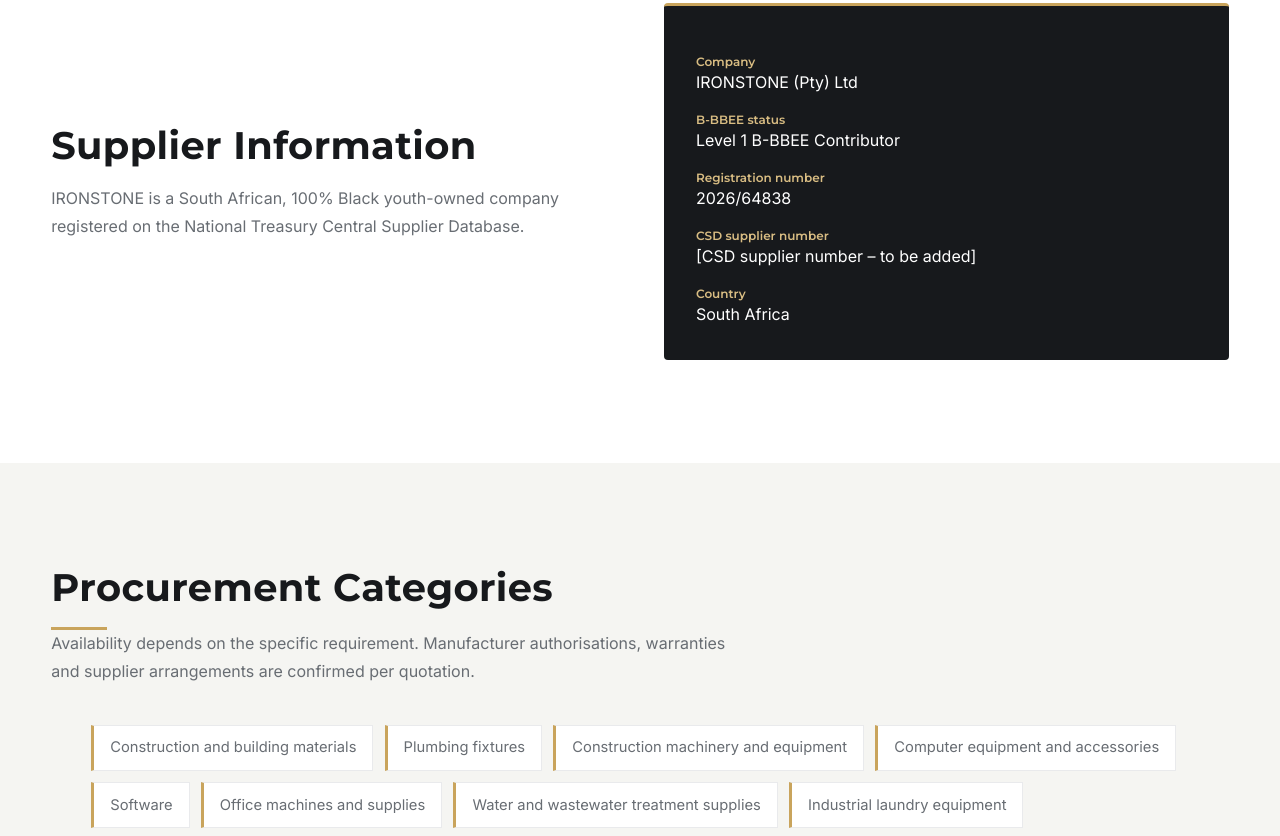
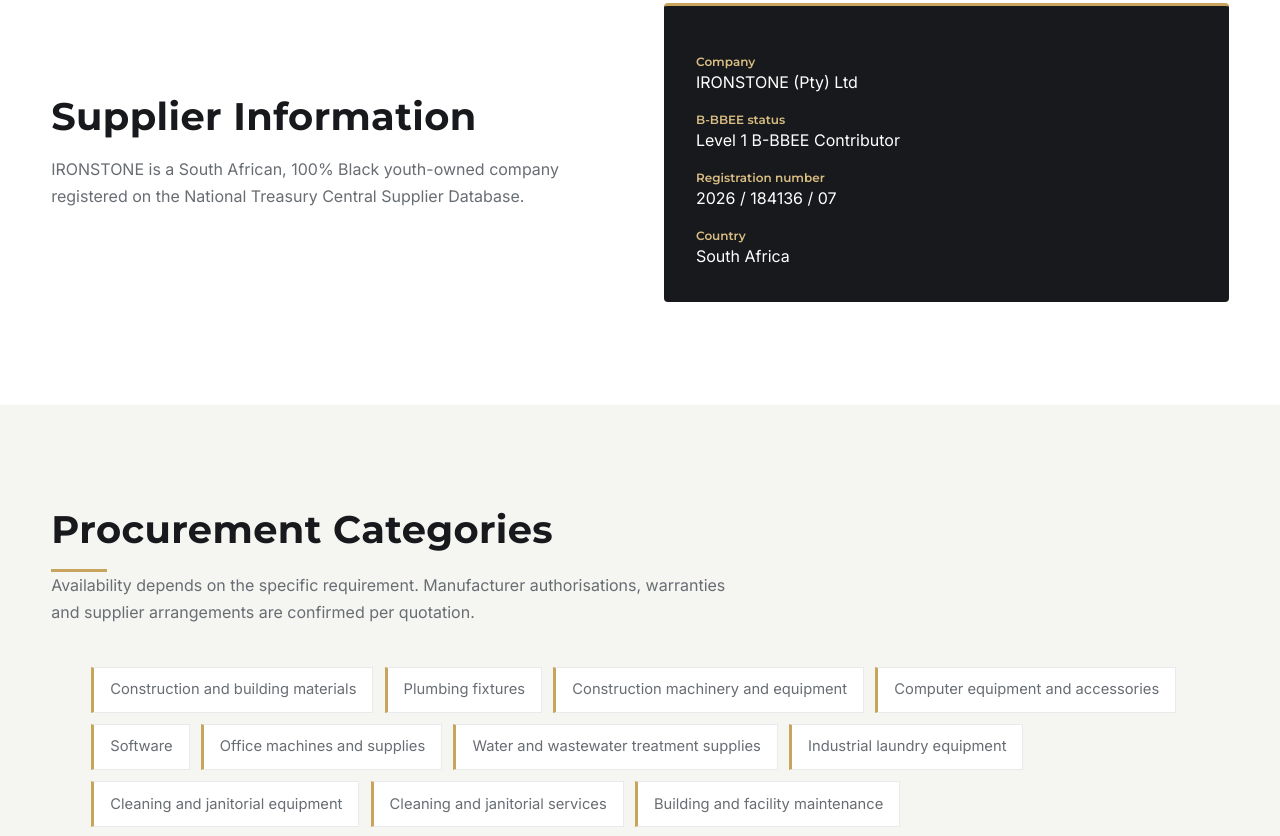
Before and after one commit to BaphethuxoloMnisi/ironstone-website, a plain HTML site: page procurement.html in a window 1280 px wide. Shown: the part 709-1545 px from the top of the page. Drawn offline with Linux system fonts and the light colour scheme.

Commit message:
Update IRONSTONE corporate website

```diff
--- a/js/config.js
+++ b/js/config.js
@@ -6,15 +6,15 @@
 
 const CFG = {
   name: "IRONSTONE (Pty) Ltd",
-  reg: "2026/64838",
+  reg: "2026 / 184136 / 07",
   bbbee: "Level 1 B-BBEE Contributor",
   email: "siyabulelankosi32@gmail.com",
   phone: "072 927 7913",
   tel: "+27729277913",
   web: "www.ironstoneholdings.co.za",
-  address: "[Business address – to be confirmed]",
+  address: "Carolina Silobela",
   region: "South Africa",
-  csd: "[CSD supplier number – to be added]",
+  /*csd: "[CSD supplier number – to be added]",*/
   whatsapp: "", // e.g. "27729277913" once verified
   social: { linkedin: "", facebook: "", instagram: "" },
 };
--- a/procurement.html
+++ b/procurement.html
@@ -76,8 +76,8 @@
               <dd data-cfg="bbbee"></dd>
               <dt>Registration number</dt>
               <dd data-cfg="reg"></dd>
-              <dt>CSD supplier number</dt>
-              <dd data-cfg="csd"></dd>
+              <!--<dt>CSD supplier number</dt>
+              <dd data-cfg="csd"></dd>-->
               <dt>Country</dt>
               <dd data-cfg="region"></dd>
             </dl>
```
Also changed, not shown: contact.html (+2 -2 lines), index.html (+2 -3 lines).
